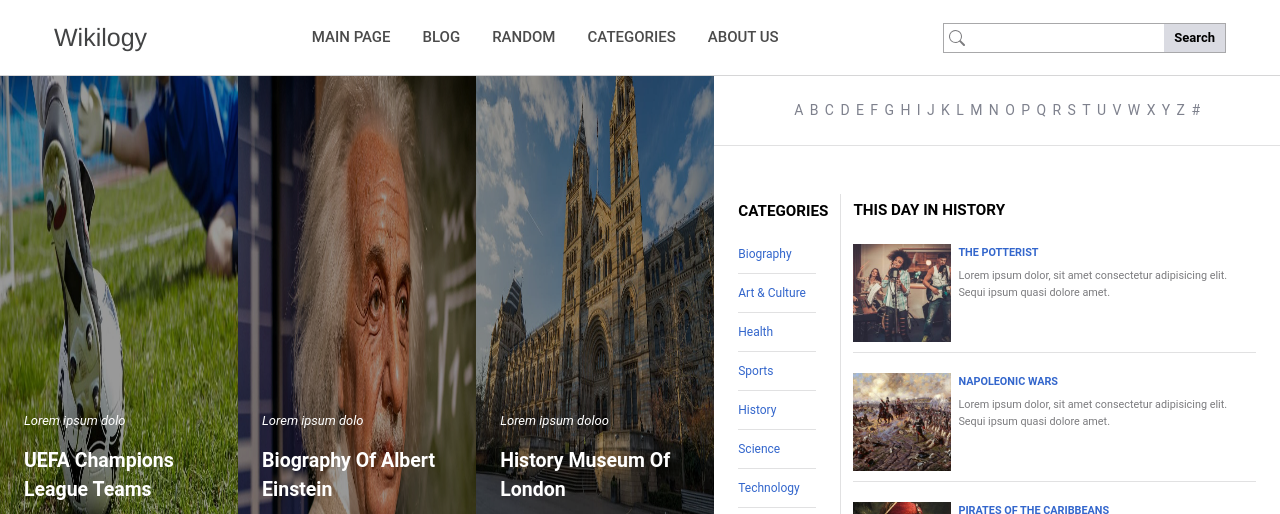
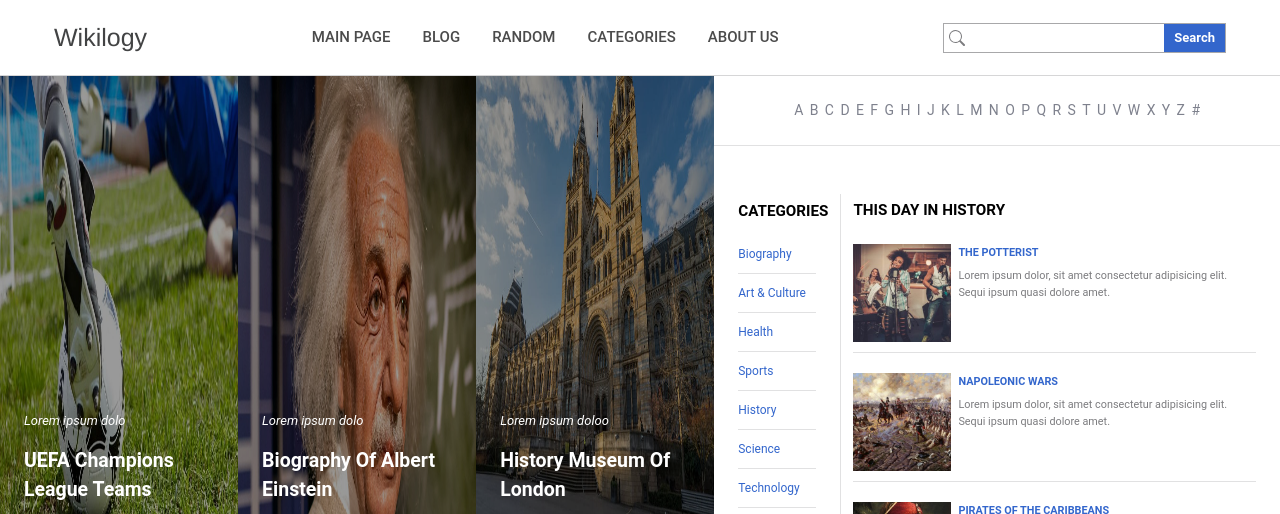
Before and after one commit to kweku-xvi/wikiclone, a plain HTML site: page index.html in a window 1280 px wide. Shown: the top 514 px of the page. Drawn offline with Linux system fonts and the light colour scheme.

Commit message:
index page update

```diff
--- a/css/index.css
+++ b/css/index.css
@@ -31,7 +31,8 @@
 .input_search{
     display: flex;
     align-items: center;
-    background-color: rgb(218, 219, 226);
+    background-color: #36c;
+    color: white;
     padding: 0px 10px;
     height: 28px;
 }
```
